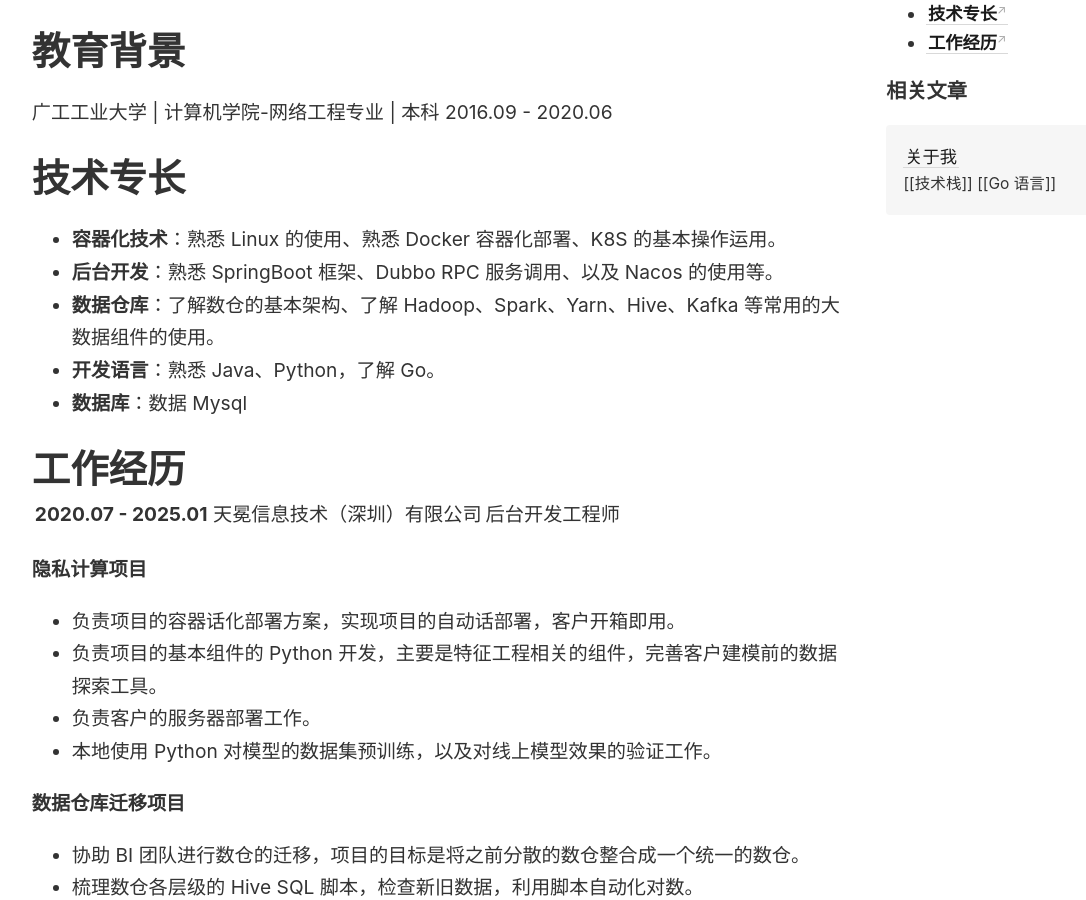
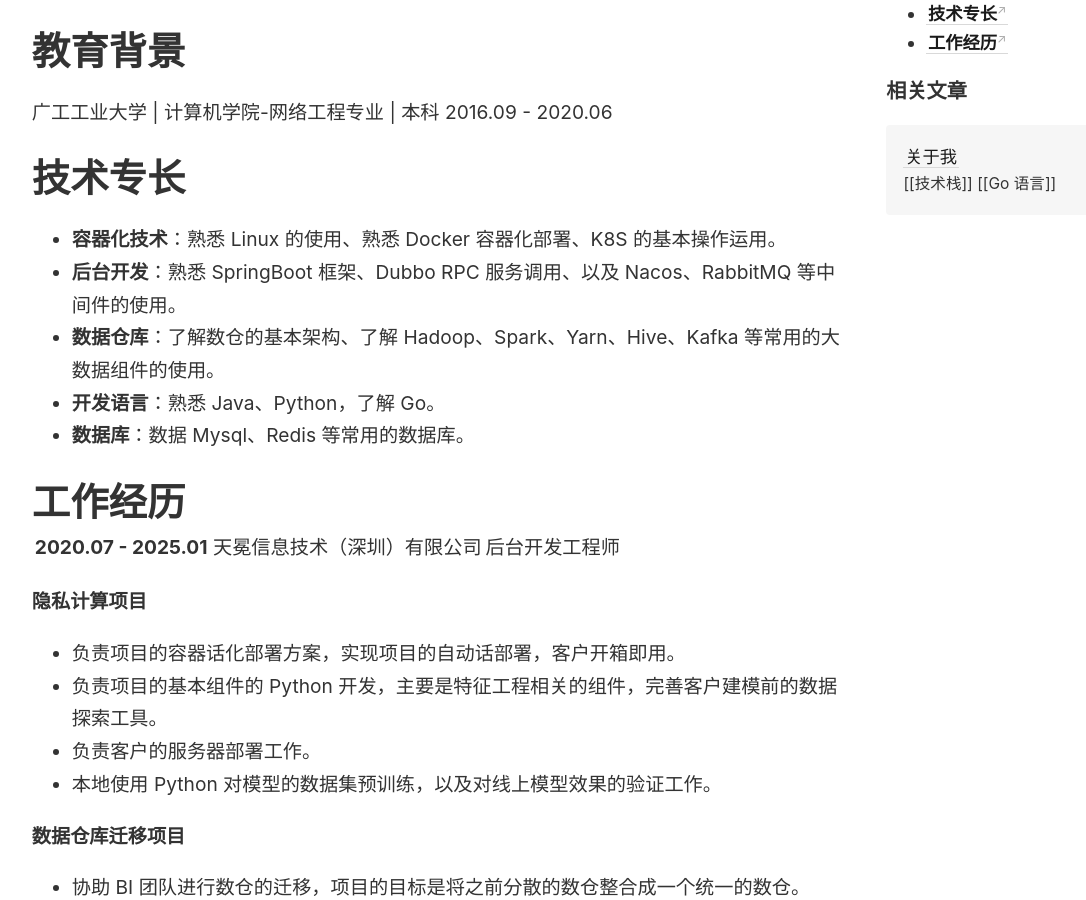
Before and after one commit to wingowen/digital-garden-jekyll, a Jekyll site: the page built from _notes/简历.md, in a window 1280 px wide and 900 px high, scrolled down 363 px. Shown: the whole window, without its empty margins (45-1131 px from the left). Built offline with Jekyll 4.4.1, drawn with Linux system fonts in a browser that asks for light colours.

Commit message:
vault backup: 2025-04-09 22:00:29

```diff
--- a/_notes/简历.md
+++ b/_notes/简历.md
@@ -10,10 +10,10 @@
 # **技术专长**
 
 - **容器化技术**：熟悉 Linux 的使用、熟悉 Docker 容器化部署、K8S 的基本操作运用。
-- **后台开发**：熟悉 SpringBoot 框架、Dubbo RPC 服务调用、以及 Nacos 的使用等。
+- **后台开发**：熟悉 SpringBoot 框架、Dubbo RPC 服务调用、以及 Nacos、RabbitMQ 等中间件的使用。
 - **数据仓库**：了解数仓的基本架构、了解 Hadoop、Spark、Yarn、Hive、Kafka 等常用的大数据组件的使用。
 - **开发语言**：熟悉 Java、Python，了解 Go。
-- **数据库**：数据 Mysql
+- **数据库**：数据 Mysql、Redis 等常用的数据库。
 
 # **工作经历**
 
```
